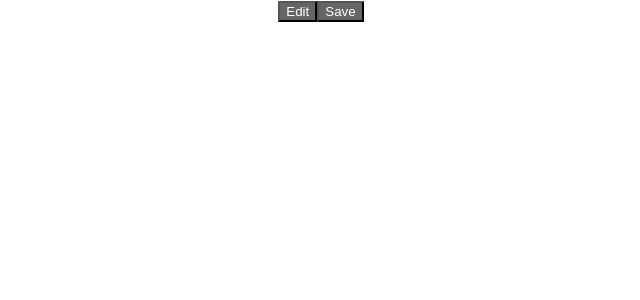
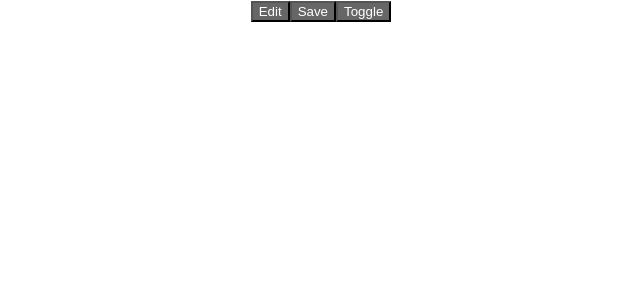
Before and after one commit to Yacarreon93/training-react-16-features, a React (Create React App) app: page / in a window 1280 px wide. Shown: the top 300 px of the page, without its empty margins (319-959 px from the left). Built offline with nearby package versions, Linux system fonts and the light colour scheme.

Commit message:
[LS12] Example of Context using object

```diff
--- a/src/App.js
+++ b/src/App.js
@@ -3,21 +3,42 @@ import './App.css';
 
 // Doc: https://reactjs.org/docs/context.html
 
+const themes = {
+  dark: {
+    foreground: '#fff',
+    background: '#666',
+  },
+  light: {
+    foreground: '#222',
+    background: '#eee',
+  },
+};
+
 /*
   Context provides a way to pass data through the component
   tree without having to pass props down manually at every level.
 */
-const ThemeContext = React.createContext('light');
+const ThemeContext = React.createContext({
+  theme: themes.dark,
+  toggleTheme: () => {},
+});
 
 const Button = (props) => (
   <ThemeContext.Consumer>
-    {(theme) => {
-      const style =
-        theme === 'dark'
-          ? { background: '#666', color: '#fff' }
-          : { background: '#eee ', color: '#222' };
+    {({ theme }) => {
+      const style = {
+        background: theme.background,
+        color: theme.foreground,
+      };
 
-      return <button style={style}>{props.children}</button>;
+      return (
+        <button
+          style={style}
+          onClick={props.onCLick}
+        >
+          {props.children}
+        </button>
+      );
     }}
   </ThemeContext.Consumer>
 );
@@ -26,8 +47,6 @@ class ClassButton extends Component {
   /*
     Assign a contextType to read the current theme context.
     React will find the closest theme Provider above and use its value.
-
-    In this example, the context is "dark".
   */
   static contextType = ThemeContext;
 
@@ -47,12 +66,32 @@ class ClassButton extends Component {
 */
 const Toolbar = () => (
   <div>
-    <ClassButton>Edit</ClassButton>
-    <ClassButton>Save</ClassButton>
+    <Button>Edit</Button>
+    <Button>Save</Button>
+    <ThemeContext.Consumer>
+      {({ toggleTheme }) => (
+        <Button onCLick={toggleTheme}>Toggle</Button>
+      )}
+    </ThemeContext.Consumer>
   </div>
 );
 
 class App extends Component {
+  constructor(props) {
+    super(props);
+
+    this.state = {
+      theme: themes.dark,
+      toggleTheme: this.toggleTheme,
+    };
+  }
+
+  toggleTheme = () => {
+    this.setState(state => ({
+      theme: state.theme === themes.dark ? themes.light : themes.dark,
+    }));
+  };
+
   render() {
     return (
       <div className="App">
@@ -61,9 +100,17 @@ class App extends Component {
           Any component can read it, no matter how deep it is.
           Toolbar doesn't have to pass the theme down explicitly anymore.
 
-          In this example, we're passing 'dark' as the current value.
+          Because context uses reference identity to determine when to re-render,
+          there are some gotchas that could trigger unintentional renders in
+          consumers when a provider’s parent re-renders.
+
+          The way changes are determined can cause some issues when passing objects as value,
+          see doc: https://reactjs.org/docs/context.html#caveats
         */}
-        <ThemeContext.Provider value='dark'>
+        <ThemeContext.Provider
+          value={this.state} // CORRECT!
+          // value={{ theme: this.state.dark, toggleTheme: this.toggleTheme }} // WRONG!
+        >
           <Toolbar />
         </ThemeContext.Provider>
       </div>
```
